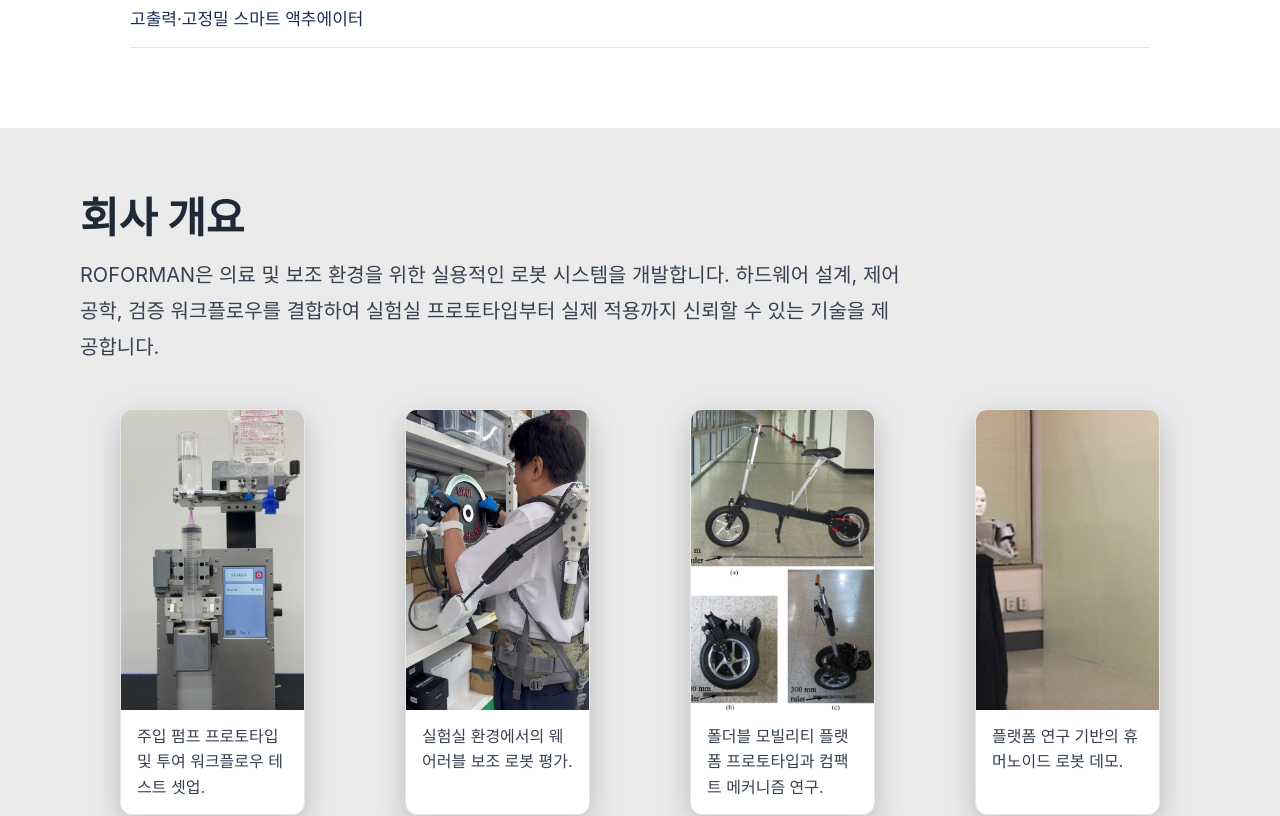
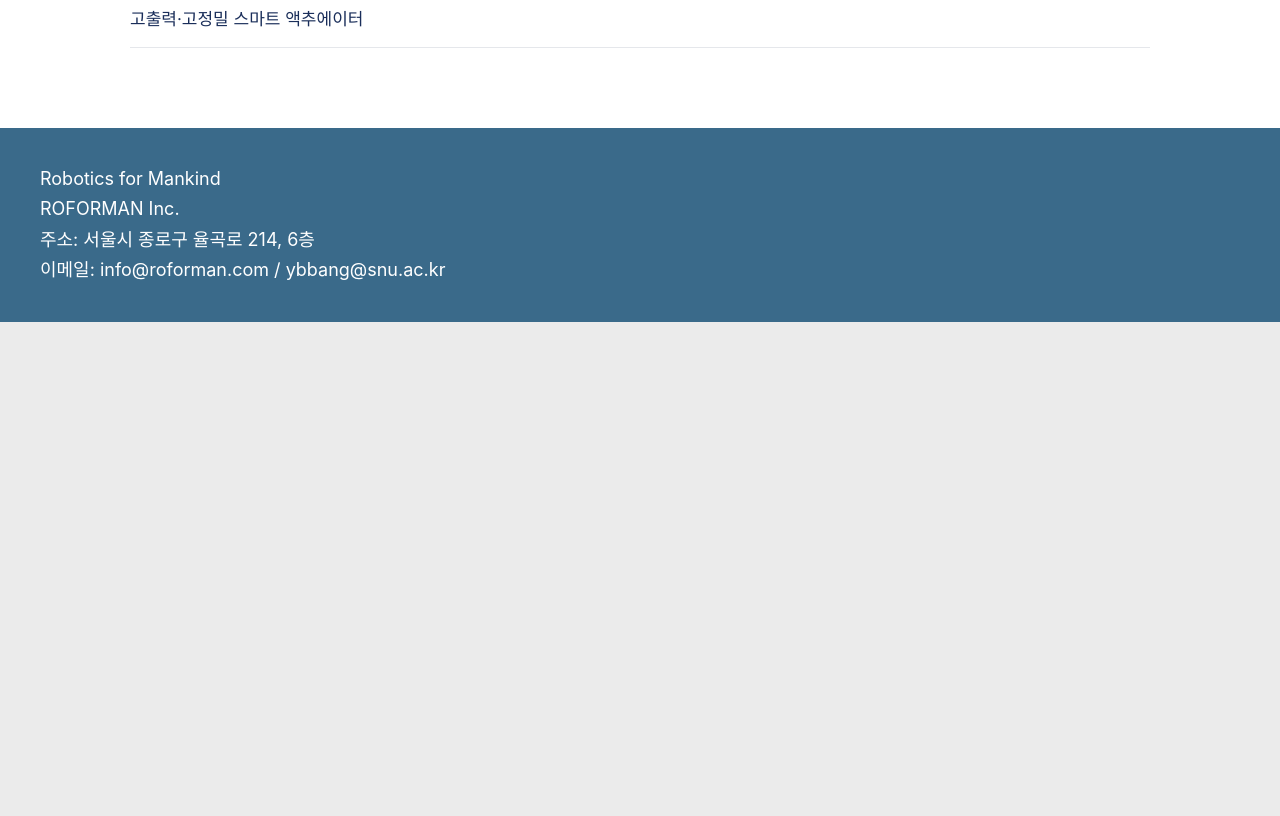
Before and after one commit to roforman/roforman.github.io, a Next.js app: page / in a window 1280 px wide. Shown: the part 2340-3156 px from the top of the page. After the commit the page ends 2662 px from the top, so only its background shows below. Built offline with nearby package versions, Linux system fonts and the light colour scheme; a web font is replaced by a local one.

Commit message:
feat: 홈 회사개요 섹션 제거

```diff
--- a/src/app/page.tsx
+++ b/src/app/page.tsx
@@ -1,18 +1,8 @@
 'use client'
 
 import Link from 'next/link'
-import Image from 'next/image'
 import { useI18n } from '@/i18n/I18nContext'
 import styles from '@/styles/home.module.css'
-
-const GALLERY = [
-  { src: '/images/product-infusion-pump-prototype-01.png', alt: 'Infusion pump prototype test', capKey: 'home.cap1' },
-  { src: '/images/technology-wearable-assistive-robot-test-01.png', alt: 'Wearable assistive robot test', capKey: 'home.cap2' },
-  { src: '/images/technology-foldable-mobility-platform-prototype-01.png', alt: 'Foldable mobility platform prototype', capKey: 'home.cap3' },
-  { src: '/images/technology-humanoid-robot-demonstration-01.png', alt: 'Humanoid robot demonstration', capKey: 'home.cap4' },
-  { src: '/images/technology-stair-climbing-wheelchair-test-01.png', alt: 'Stair-climbing wheelchair test', capKey: 'home.cap5' },
-  { src: '/images/technology-wearable-exoskeleton-control-test-01.png', alt: 'Wearable exoskeleton control test', capKey: 'home.cap6' },
-]
 
 const RD_ITEMS = Array.from({ length: 13 }, (_, i) => `home.rdItem${i + 1}`)
 
@@ -60,20 +50,6 @@
         </div>
       </section>
 
-      <section className={styles.overview}>
-<div className={styles.overviewIntro}>
-          <h2>{t('home.overviewTitle')}</h2>
-          <p>{t('home.overviewBody')}</p>
-        </div>
-        <div className={`${styles.overviewGallery} media-grid`}>
-          {GALLERY.map((item) => (
-            <figure key={item.src} className="media-card">
-              <Image src={item.src} alt={item.alt} width={400} height={300} />
-              <figcaption>{t(item.capKey)}</figcaption>
-            </figure>
-          ))}
-        </div>
-      </section>
     </>
   )
 }
```
